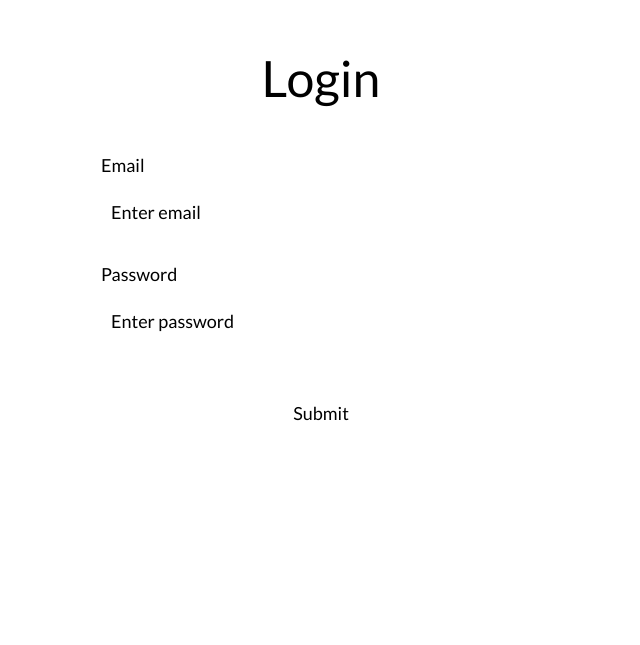
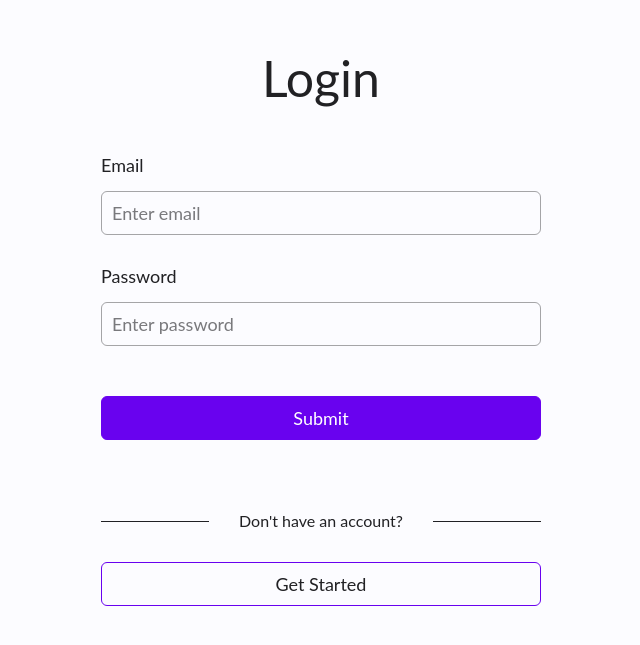
Before and after one commit to jayEvans89/time-tracking-app, a Vue app in the folder frontend/: page /login in a window 1280 px wide. Shown: the part 123-768 px from the top of the page, without its empty margins (319-959 px from the left). Built offline with nearby package versions, Linux system fonts and the light colour scheme.

Commit message:
feat: Starts on light theme, adds sign up button to login form and gets folder structure setup for views

```diff
--- a/frontend/public/index.html
+++ b/frontend/public/index.html
@@ -6,7 +6,7 @@
     <meta name="viewport" content="width=device-width,initial-scale=1.0">
     <link rel="icon" href="<%= BASE_URL %>favicon.ico">
     <link rel="preconnect" href="https://fonts.gstatic.com">
-    <link href="https://fonts.googleapis.com/css2?family=Lato:wght@400;700&display=swap" rel="stylesheet">
+    <!-- <link href="https://fonts.googleapis.com/css2?family=Lato:wght@400;700&display=swap" rel="stylesheet"> -->
     <title><%= htmlWebpackPlugin.options.title %></title>
   </head>
   <body>
--- a/frontend/src/App.vue
+++ b/frontend/src/App.vue
@@ -2,7 +2,9 @@
   <main>
     <sidebar></sidebar>
     <div class="container">
-      <router-view />
+      <transition name="fade" mode="out-in">
+        <router-view />
+      </transition>
     </div>
   </main>
 </template>
--- a/frontend/src/router/index.ts
+++ b/frontend/src/router/index.ts
@@ -44,23 +44,28 @@ const routes: Array<RouteConfig> = [
   {
     path: '/login',
     name: 'Login',
-    component: () => import(/* webpackChunkName: "login" */ '../views/Login.vue')
+    component: () => import(/* webpackChunkName: "login" */ '../views/login/Login.vue')
   },
   {
     path: '/',
     name: 'Dashboard',
-    component: () => import(/* webpackChunkName: "dashboard" */ '../views/Home.vue'),
+    component: () => import(/* webpackChunkName: "dashboard" */ '../views/dashboard/Home.vue'),
     beforeEnter: routeGuard
   },
   {
     path: '/clients',
     name: 'Clients',
-    component: () => import(/* webpackChunkName: "clients" */ '../views/Clients.vue'),
+    component: () => import(/* webpackChunkName: "clients" */ '../views/clients/Clients.vue'),
     beforeEnter: routeGuard,
     children: [{
       path: '',
       component: NoClients
     }]
+  },
+  {
+    path: '/signup',
+    name: 'Signup',
+    component: () => import(/* webpackChunkName: "login" */ '../views/sign-up/SignUp.vue')
   }
 ]
 
--- a/frontend/src/styles/components/buttons.scss
+++ b/frontend/src/styles/components/buttons.scss
@@ -10,6 +10,7 @@ button,
   padding: 10px 0;
   cursor: pointer;
   transition: 250ms ease-in-out;
+  text-decoration: none;
 
   &--primary {
     background: var(--color-button-primary);
@@ -19,6 +20,18 @@ button,
     &:hover {
       background: transparent;
       border-color: var(--color-button-primary);
+      color: var(--color-button-text-secondary);
+    }
+  }
+
+  &--secondary {
+    background: var(--color-button-secondary);
+    color: var(--color-button-text-secondary);
+    border: 1px solid var(--color-button-primary);
+
+    &:hover {
+      background: var(--color-button-primary);
+      color: var(--color-button-text-primary);
     }
   }
 }
--- a/frontend/src/styles/global/global.scss
+++ b/frontend/src/styles/global/global.scss
@@ -1,5 +1,4 @@
-@use "../mixins/breakpoint" as b;
-
+@use "../mixins/breakpoint" as breakpoint;
 
 html,
 body {
@@ -21,19 +20,19 @@ main {
   display: flex;
   justify-content: space-between;
 
-  @include b.min(sm) {
+  @include breakpoint.min(sm) {
     width: 540px;
   }
 
-  @include b.min(md) {
+  @include breakpoint.min(md) {
     width: 720px;
   }
 
-  @include b.min(lg) {
+  @include breakpoint.min(lg) {
     width: 992px;
   }
 
-  @include b.min(xl) {
+  @include breakpoint.min(xl) {
     width: 1255px;
   }
 
--- a/frontend/src/styles/variables/_colors.scss
+++ b/frontend/src/styles/variables/_colors.scss
@@ -3,15 +3,16 @@
   --xiketic: #1a1826;
   --cinder: #121018;
   --space-cadet: #2c293e;
+  --raisin-black: #212124;
   --electric-indigo: #6902ef;
   --medium-purple: #9e59f2;
   --lavender-web: #d9dfff;
   --cool-grey: #8d90a9;
+  --off-white: #fcfcff;
   --white: #fff;
   --rose-madder: #dd3939;
 
   // --trypan-blue: #3b01ab;
-  // --raisin-black: #212124;
   // --eerie-black: #1f1f1f;
   // --jet: #333;
 
@@ -22,18 +23,29 @@
   // Border color variables
   // Input color variables
 
-  // --color-primary: var(--medium-purple);
-  // --color-secondary: var(--electric-indigo);
+  // Background Colors
+  --color-background-primary: var(--off-white);
+  --color-background-error: rgba(211, 57, 57, .2);
 
-  // --color-background-primary: var(--white);
+  // Text Colors
+  --color-text-error: var(--rose-madder);
 
-  // --color-text-primary: var(--raisin-black);
+  // Border Colors
+  --color-border-primary: rgba(33, 33, 36, .4);
+  --color-border-active: var(--electric-indigo);
+  --color-border-error: var(--rose-madder);
 
-  // --color-button-primary: var(--white);
-  // --color-button-secondary: var(--raisin-black);
+  // Text Colors
+  --color-text-primary: var(--raisin-black);
+  --color-text-placeholder: rgba(33, 33, 36, .6);
+  --color-button-text-primary: var(--white);
+  --color-button-text-secondary: var(--color-text-primary);
 
-  // --border-primary: #21212440;
-  // --border-active: var(--electric-indigo);
+  // Button Colors
+  --color-button-primary: var(--electric-indigo);
+
+  // Icon Colors
+  --color-icon-highlight: var(--medium-purple);
 
   @media (prefers-color-scheme: dark) {
 
@@ -41,18 +53,15 @@
     --color-background-primary: var(--xiketic);
     --color-background-secondary: var(--space-cadet);
     --color-background-tertiary: var(--cinder);
-    --color-background-error: rgba(211, 57, 57, .2);
+
+    // Border Colors
+    --color-border-primary: rgba(255, 255, 255, .2);
 
     // Text Colors
     --color-text-primary: var(--lavender-web);
     --color-text-placeholder: var(--cool-grey);
     --color-button-text-primary: var(--white);
-    --color-text-error: var(--rose-madder);
-
-    // Border Colors
-    --color-border-primary: rgba(255, 255, 255, .2);
-    --color-border-active: var(--electric-indigo);
-    --color-border-error: var(--rose-madder);
+    --color-button-text-secondary: var(--color-text-primary);
 
     // Button Colors
     --color-button-primary: var(--electric-indigo);
--- a/frontend/src/views/Home.vue
+++ b/frontend/src/views/dashboard/Home.vue
@@ -1,14 +1,14 @@
 <template>
   <div class="home">
     <h1>Home page</h1>
-    <img alt="Vue logo" src="../assets/logo.png">
+    <img alt="Vue logo" src="@/assets/logo.png">
     <button class="btn btn--primary" @click="test">Test requset</button>
   </div>
 </template>
 
 <script lang="ts">
 import { Component, Vue } from 'vue-property-decorator'
-import http from '../services/http'
+import http from '@/services/http'
 
 @Component({})
 export default class Home extends Vue {
--- a/frontend/src/views/Login.vue
+++ b/frontend/src/views/login/Login.vue
@@ -25,6 +25,13 @@
       ></input-field>
       <button class="btn btn--primary">Submit</button>
     </form>
+
+    <div class="no-account">
+      <div class="no-account__line"></div>
+      <p class="no-account__text">Don't have an account?</p>
+      <div class="no-account__line"></div>
+    </div>
+    <router-link to="/signup" class="btn btn--secondary">Get Started</router-link>
   </section>
 </template>
 
@@ -41,14 +48,33 @@
     margin-bottom: 45px;
   }
 }
+
+.no-account {
+  justify-content: center;
+  margin: 70px 0 30px;
+  display: flex;
+  align-items: center;
+
+  &__line {
+    height: 1px;
+    background: var(--color-text-primary);
+    flex: 1 0 auto;
+  }
+
+  &__text {
+    font-size: 16px;
+    flex: 0 0 auto;
+    margin: 0 30px;
+  }
+}
 </style>
 
 <script lang="ts">
 import { Component, Vue } from 'vue-property-decorator'
-import LoginService from '../services/login/login'
+import LoginService from '@/services/login/login'
 import InputField from '@/components/shared/form/Input.vue'
-import InputValidationResponse from '../models/form/inputValidationResponse'
-import FormData from '../models/form/formData'
+import InputValidationResponse from '@/models/form/inputValidationResponse'
+import FormData from '@/models/form/formData'
 
 @Component({
   components: {
--- /dev/null
+++ b/frontend/src/views/sign-up/SignUp.vue
@@ -0,0 +1,4 @@
+
+<template>
+  <h1>Signup</h1>
+</template>
```
Also changed, not shown: frontend/src/views/clients/Clients.vue (renamed from frontend/src/views/Clients.vue).
